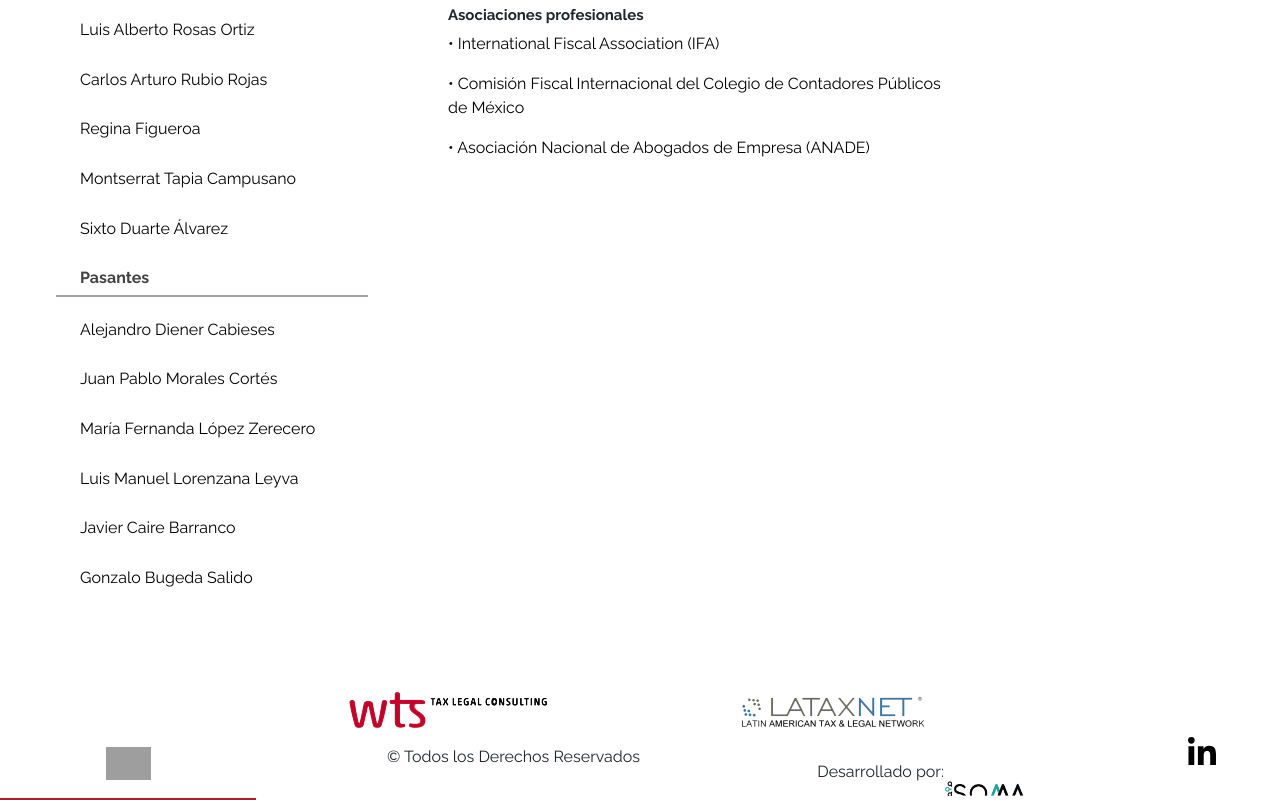
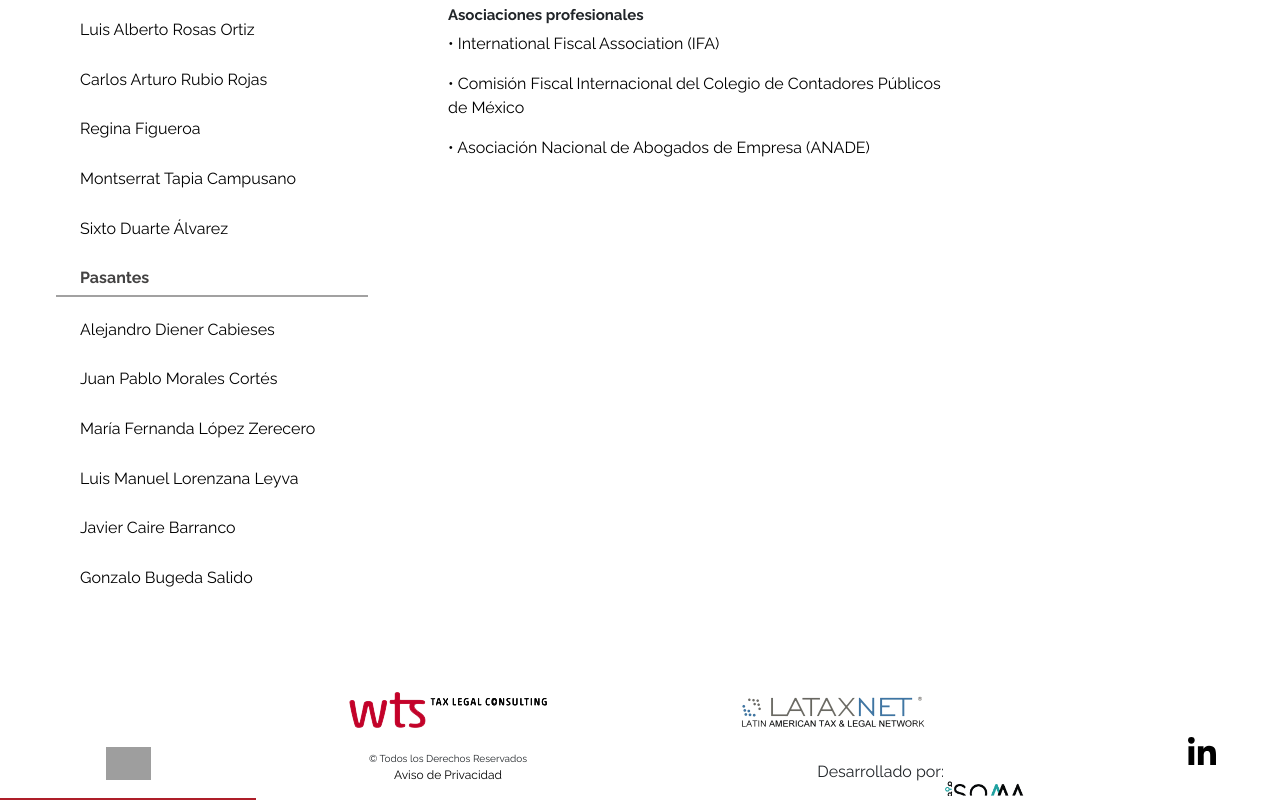
Before and after one commit to oss05/tba-dev, a React (Create React App) app: page /equipo/sos001 in a window 1280 px wide. Shown: the part 836-1636 px from the top of the page. Built offline with nearby package versions, Linux system fonts and the light colour scheme; grey boxes are pictures that could not be loaded.

Commit message:
last changes tba

```diff
--- a/src/components/Footer.js
+++ b/src/components/Footer.js
@@ -40,8 +40,9 @@ class Footer extends Component {
                         <a href="http://lataxnet.net/" target="_blank"><img src={latax} alt="latax" /></a>
                     </section>
                     <section className="d-flex">
-                        <article className="rightsContainer">
-                            <p>{this.props.data.footer.derechos}</p>
+                        <article className="rightsContainer flex-column">
+                            <p style={{marginBottom:0, fontSize: "10px"}}>{this.props.data.footer.derechos}</p>
+                            <a href="" style={{fontSize:"12px", color: "#000", textDecoration: "none"}}><p>{this.props.data.footer.privacidad}</p></a>
                         </article>
                         <article className="designContainer">
                             <p>{this.props.data.footer.desarrollo}</p>
--- a/src/components/HeaderEquipo.js
+++ b/src/components/HeaderEquipo.js
@@ -2,15 +2,15 @@ import React from 'react';
 
 const HeaderEquipo = props => {
     return (
-        <div className="headerEquipo" style={{width:"80%"}}>
+        <div className="headerEquipo" style={{ width: "80%" }}>
             <h2>
                 {props.data.areas.equipo.nombreCompleto} <br />
-                <p>{props.rol}</p>
+                <p style={{display: props.rolDisp}}>{props.rol}</p>
             </h2>
 
             <div className="d-flex flex-column flex-md-row justify-content-around">
-                <img src={props.img} alt={props.alt} style={{ width: "200px"}}/>
-                <h3 className="abogado" style={{marginLeft:"-5em"}}>
+                <img src={props.img} alt={props.alt} style={{ width: "200px", display: props.display }} />
+                <h3 className="abogado" style={{ marginLeft: "-5em" }}>
                     <p>{props.nombreEquipo}</p>
                     <a href={props.linkCorreo}>{props.correoEquipo}</a>
                 </h3>
--- a/src/components/Navbar.js
+++ b/src/components/Navbar.js
@@ -5,6 +5,7 @@ import Logo from '../assets/logoTuranzas.png';
 import "../styles/navbar.css"
 
 class navbar extends Component {
+
     constructor(props) {
         super(props);
 
@@ -13,6 +14,7 @@ class navbar extends Component {
             collapsed: true
         };
     }
+
     toggleNavbar() {
         this.setState({
             collapsed: !this.state.collapsed
@@ -42,7 +44,7 @@ class navbar extends Component {
                                 <Link className="navLink" onClick={this.handleClick} to="/areas/home">{this.props.data.areas.practica.nombre}</Link>
                             </NavItem>
                             <NavItem className="navItem">
-                                <Link to="/equipo/sos001" onClick={this.handleClick}>{this.props.data.areas.equipo.nombre}</Link>
+                                <Link to="/equipo/" onClick={this.handleClick}>{this.props.data.areas.equipo.nombre}</Link>
                             </NavItem>
                             <NavItem className="navItem">
                                 <Link to="/publicaciones/2019" onClick={this.handleClick}>{this.props.data.areas.publicaciones.nombre}</Link>
--- a/src/lang/Eng.json
+++ b/src/lang/Eng.json
@@ -241,6 +241,7 @@
     },
     "footer": {
         "derechos": "© All Rights Reserved",
+        "privacidad": "Privacy Advice",
         "desarrollo": "Designed by:"
     }
 }
--- a/src/lang/Esp.json
+++ b/src/lang/Esp.json
@@ -245,6 +245,7 @@
     },
     "footer": {
         "derechos": "© Todos los Derechos Reservados",
+        "privacidad": "Aviso de Privacidad",
         "desarrollo": "Desarrollado por:"
     }
 }
--- a/src/pages/Equipo/Equipo.js
+++ b/src/pages/Equipo/Equipo.js
@@ -1,8 +1,30 @@
 import React from 'react';
+import Izq from '../../components/SeccionIzqEquipo';
+import Dropdown from '../../components/Dropdown'
+import HeaderEquipo from "../../components/HeaderEquipo";
+import ContenidoEquipo from '../../components/contenidoEquipo';
 
 const Abogado = props => {
     return (
-        <div>
+        <div className="page" style={{height:"auto"}}>
+            <Izq data={props.data}/>
+            <Dropdown data={props.data}/>
+            <section className="areaTextContainer">
+
+                <HeaderEquipo
+                    display="none"
+                    data={props.data}
+                    rol={props.data.areas.equipo.socios}
+                    rolDisp="none"
+                />
+                 <p>Lorem ipsum dolor sit amet consectetur adipisicing elit. Veritatis ipsum quis modi amet sequi! A eveniet, <br/>
+                  at necessitatibus qui hic saepe. Iure maiores accusamus eveniet architecto quidem culpa tenetur rerum! <br/>
+                  Lorem ipsum dolor sit, amet consectetur adipisicing elit. Blanditiis earum cupiditate fuga voluptas quidem <br/> voluptates maxime qui quaerat amet, recusandae odit similique suscipit dignissimos libero, nihil <br/> tempora aliquam quod eaque.
+
+                 </p>
+
+
+            </section>
 
         </div>
     )
--- a/src/styles/areasPractica.css
+++ b/src/styles/areasPractica.css
@@ -112,7 +112,7 @@
 
 .headerEquipo {
     /* border: solid 1px; */
-    height: 15%;
+    /* height: 15%; */
     display: flex;
     flex-direction: column;
     justify-content: space-between;
```
